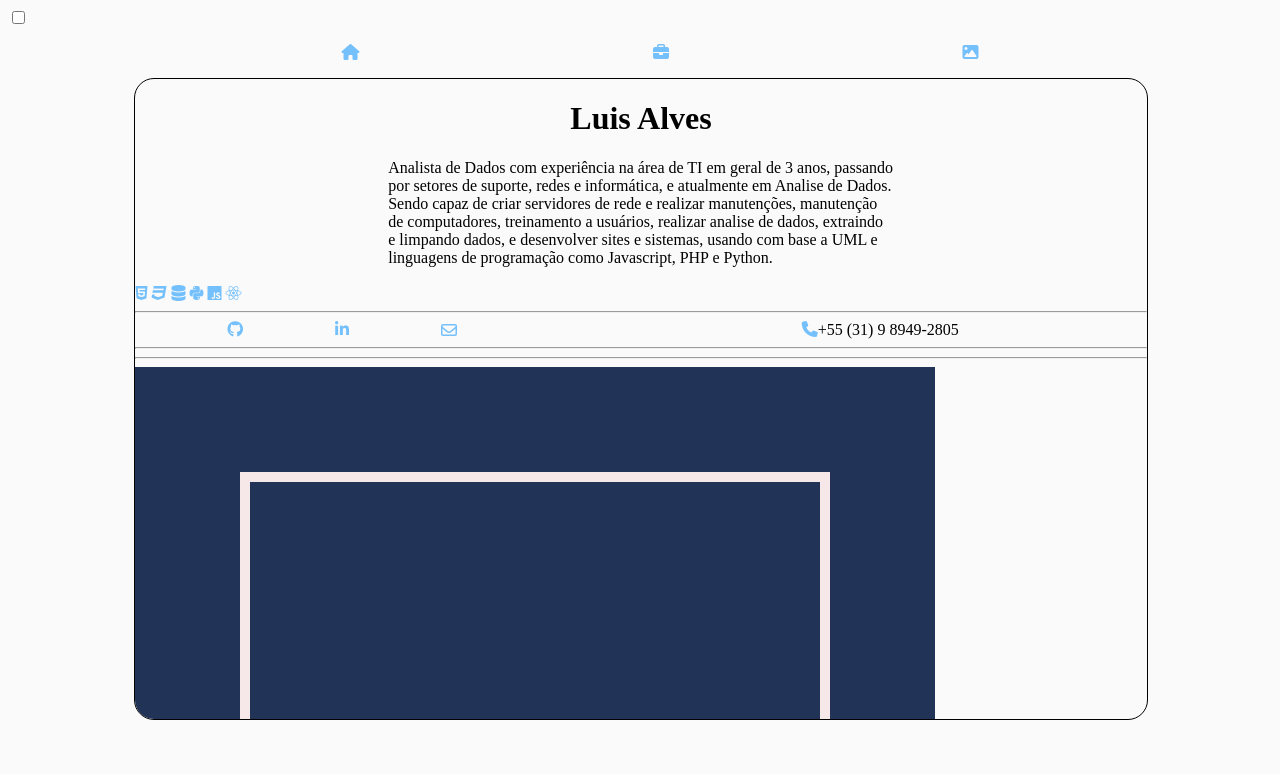
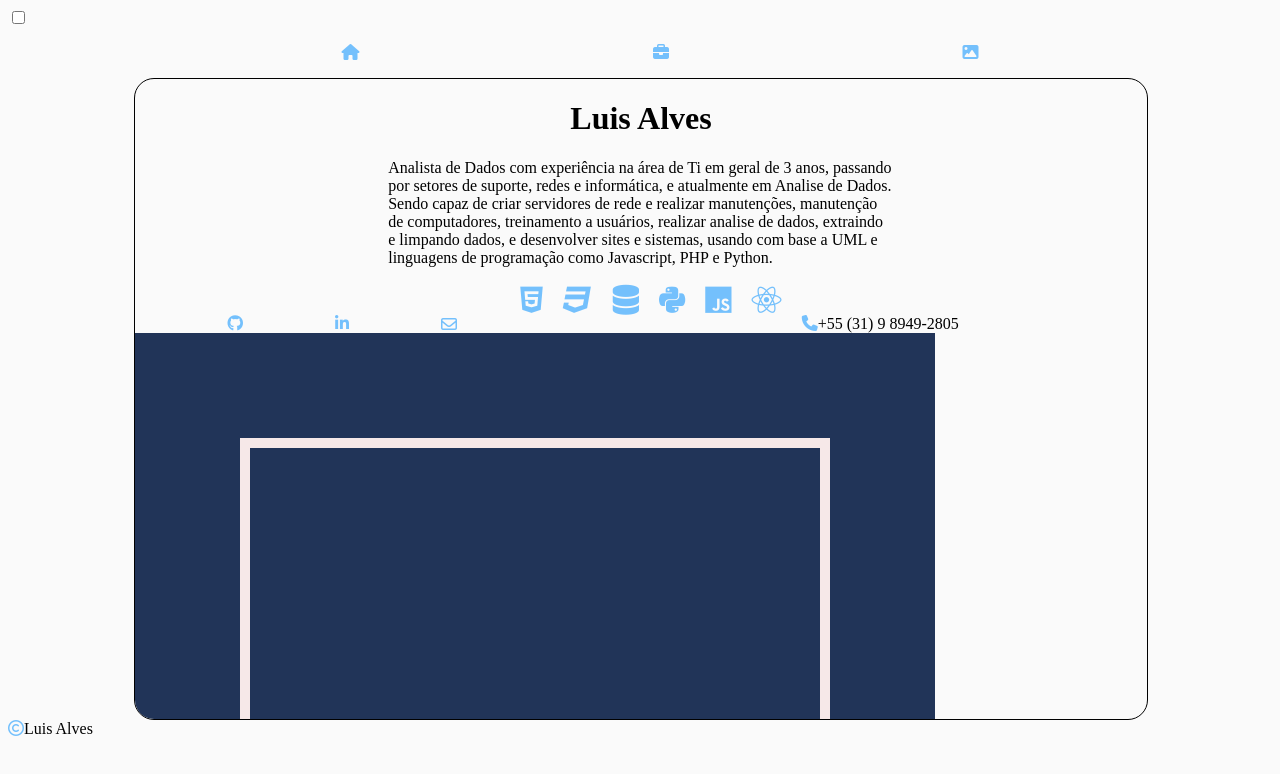
Before and after one commit to LuisAlvesSilva/Portifolio, a plain HTML site: page index.html in a window 1280 px wide. Drawn offline with Linux system fonts and the light colour scheme.

Commit message:
Update index.html

```diff
--- a/index.html
+++ b/index.html
@@ -29,16 +29,19 @@
     </nav>
 
     <div id="conteudo">
+
         <h1>Luis Alves</h1>
+
         <div class="resumo">
             <span>
-                Analista de Dados com experiência na área de TI em geral de 3 anos, passando por setores de
-                suporte, redes e informática, e atualmente em Analise de Dados. Sendo capaz de criar servidores de rede
+                Analista de Dados com experiência na área de Ti em geral de 3 anos, passando por setores de
+                suporte, redes e informática, e atualmente em Analise de Dados.<br> Sendo capaz de criar servidores de rede
                 e realizar manutenções, manutenção
                 de computadores, treinamento a usuários, realizar analise de dados, extraindo e limpando dados, e
                 desenvolver sites e sistemas, usando com base a UML e linguagens de programação como Javascript, PHP e Python.
             </span>
             <br>
+            <div class="icons">
                 <i class="fa-brands fa-html5" style="color: #74C0FC;"></i>
                 <i class="fa-brands fa-css3" style="color: #74C0FC;"></i>
                 <i class="fa-solid fa-database" style="color: #74C0FC;"></i>
@@ -46,7 +49,8 @@
                 <i class="fa-brands fa-js" style="color: #74C0FC;"></i>
                 <i class="fa-brands fa-react" style="color: #74C0FC;"></i>
             </div>
-        <hr>
+        </div>
+
         <div id="contatos">
             <a href="https://github.com/LuisAlvesSilva">
                 <i class="fa-brands fa-github" style="color: #74C0FC;"></i>
@@ -57,29 +61,16 @@
             <i class="fa-regular fa-envelope" style="color: #74C0FC;"></i>
             <span><i class="fa-solid fa-phone" style="color: #74C0FC;"></i> +55 (31) 9 8949-2805</span>
         </div>
-        <hr>
         <div id="trabalhos">
 
         </div>
-        <hr>
+
         <div id="imagens">
-            <img src="/twitter_profile_image.png" alt="">
-            <img src="/twitter_profile_image.png" alt="">
-            <img src="/twitter_profile_image.png" alt="">
-            <img src="/twitter_profile_image.png" alt="">
-            <img src="/twitter_profile_image.png" alt="">
-            <img src="/twitter_profile_image.png" alt="">
-            <img src="/twitter_profile_image.png" alt="">
-            <img src="/twitter_profile_image.png" alt="">
-            <img src="/twitter_profile_image.png" alt="">
-            <img src="/twitter_profile_image.png" alt="">
-            <img src="/twitter_profile_image.png" alt="">
-            <img src="/twitter_profile_image.png" alt="">
             <img src="/twitter_profile_image.png" alt="">
         </div>
         <hr>
-        <i class="fa-regular fa-copyright" style="color: #74C0FC;"></i>Luis Alves
     </div>
+    <i class="fa-regular fa-copyright" style="color: #74C0FC;" style="font-size: 10px;"></i>Luis Alves
     <script src="scripts/script.js"></script>
 </body>
 
```
Lines whose indentation alone changed are shown as unchanged.
